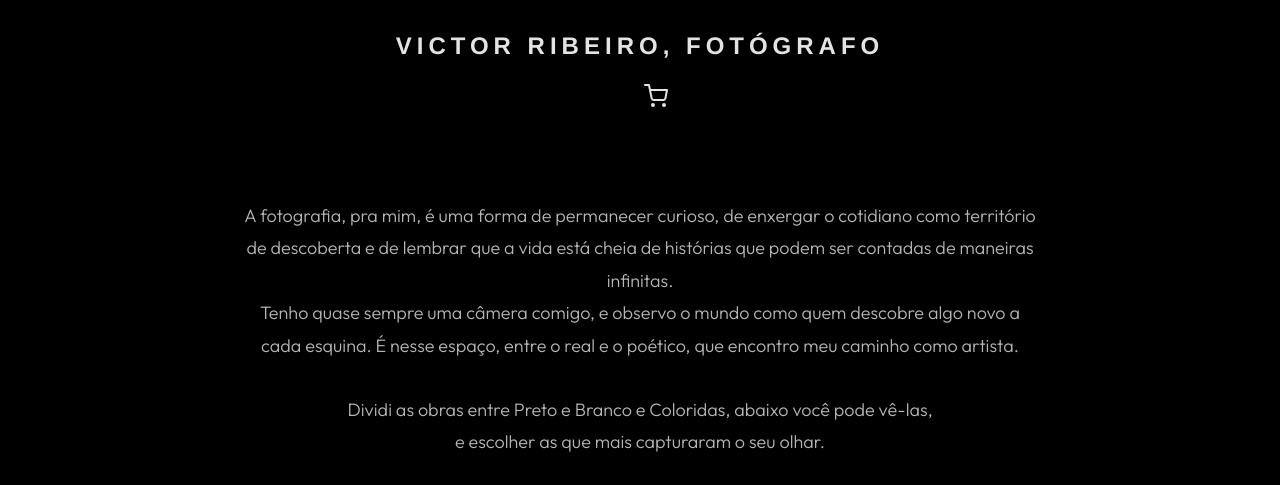
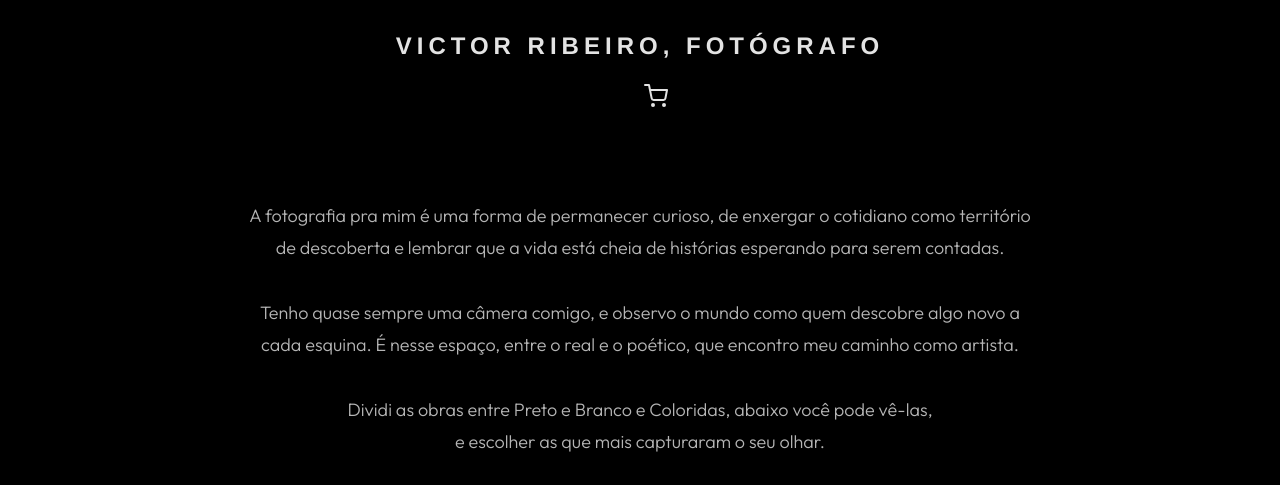
Before and after one commit to vvribeiroart/vvribeiro-loja, a website: page gallery.html in a window 1280 px wide. Shown: the top 485 px of the page. Drawn offline with Linux system fonts and the light colour scheme.

Commit message:
Copy: Update gallery bio to final version

```diff
--- a/gallery.html
+++ b/gallery.html
@@ -40,10 +40,10 @@
 
         <header class="gallery-header text-center">
             <div class="gallery-bio">
-                <p>A fotografia, pra mim, é uma forma de permanecer curioso, de enxergar o cotidiano como território de
-                    descoberta e de lembrar que a vida está cheia de histórias que podem ser contadas de maneiras
-                    infinitas.<br>Tenho quase sempre uma câmera comigo, e observo o mundo como quem descobre algo novo a
-                    cada esquina. É nesse espaço, entre o real e o poético, que encontro meu caminho como artista.</p>
+                <p>A fotografia pra mim é uma forma de permanecer curioso, de enxergar o cotidiano como território de
+                    descoberta e lembrar que a vida está cheia de histórias esperando para serem contadas.</p>
+                <p>Tenho quase sempre uma câmera comigo, e observo o mundo como quem descobre algo novo a cada esquina.
+                    É nesse espaço, entre o real e o poético, que encontro meu caminho como artista.</p>
                 <p>Dividi as obras entre Preto e Branco e Coloridas, abaixo você pode vê-las,<br>e escolher as que mais
                     capturaram o seu olhar.</p>
             </div>
```
